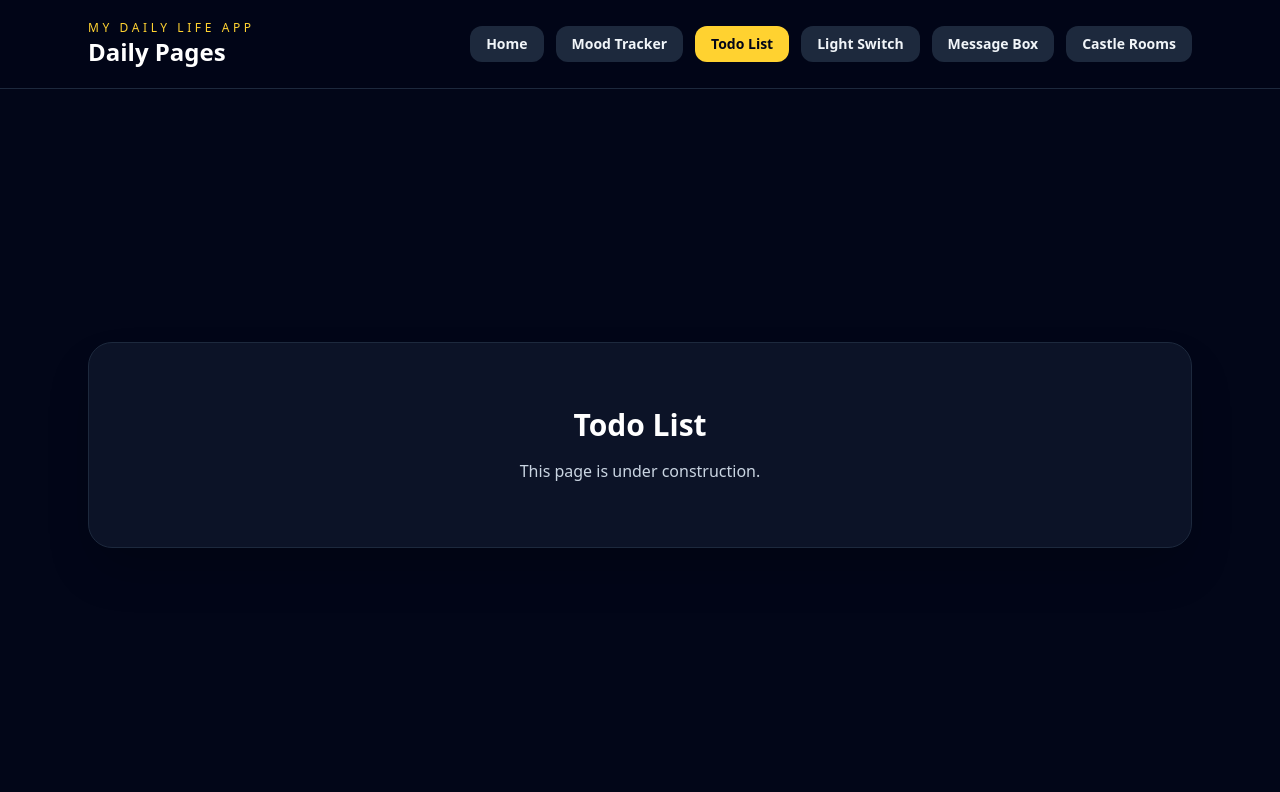
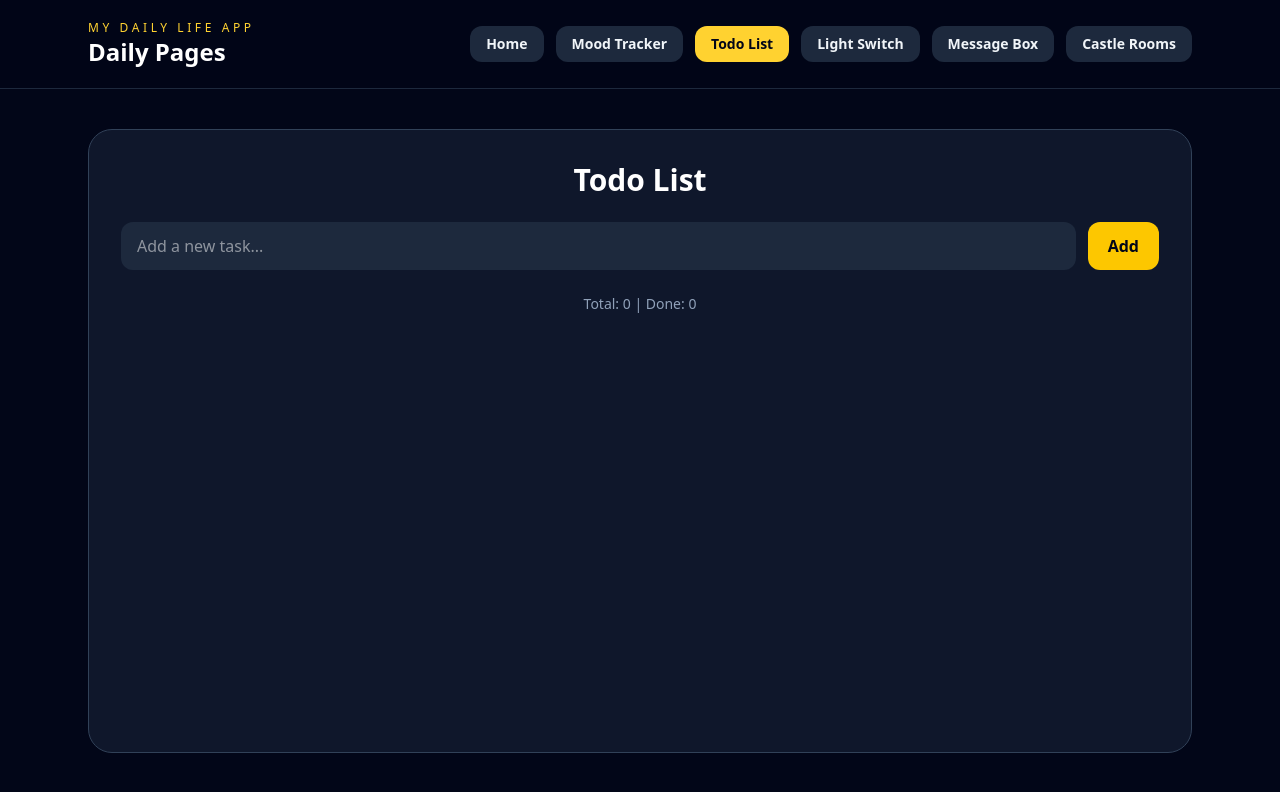
Before and after one commit to Wathisa/jsd12_week-08-react-castle-rooms, a React (Vite) app: page / in a window 1280 px wide. Both pictures are taken after a click on the button "Todo List". Shown: the top 792 px of the page. Built offline with nearby package versions, Linux system fonts and the light colour scheme.

Commit message:
feat: implement Todo List with add, delete, and toggle

```diff
--- a/src/App.jsx
+++ b/src/App.jsx
@@ -26,7 +26,7 @@ export default function App() {
     <div className="min-h-screen bg-slate-950 text-slate-100">
       <Navbar currentPage={currentPage} onNavigate={setCurrentPage} />
 
-      <main className="mx-auto flex min-h-[calc(100vh-88px)] w-full max-w-6xl items-center justify-center px-6 py-12">
+      <main className="mx-auto flex min-h-[calc(100vh-88px)] w-full max-w-6xl justify-center pt-10 px-6 py-12">
         {/* แสดงหน้าเว็บที่เลือกจาก navbar */}
         <CurrentPageComponent />
       </main>
--- a/src/components/LightSwitch.jsx
+++ b/src/components/LightSwitch.jsx
@@ -5,7 +5,7 @@ export default function LightSwitch() {
 
   return (
     <section
-      className={`w-full max-w-xs rounded-3xl border px-8 py-12 text-center shadow-2xl transition ${
+      className={`w-full rounded-3xl border px-8 py-12 text-center shadow-2xl transition ${
         isLightOn
           ? "border-amber-200 bg-amber-100 text-slate-950"
           : "border-slate-800 bg-slate-900/80 text-slate-100"
--- a/src/components/MessageBox.jsx
+++ b/src/components/MessageBox.jsx
@@ -22,10 +22,13 @@ export default function MessageBox() {
   }
 
   return (
-    <section className="w-full max-w-xl rounded-3xl border border-slate-800 bg-slate-900/80 px-8 py-12 text-center shadow-2xl">
+    <section className="w-full rounded-3xl border border-slate-800 bg-slate-900/80 px-8 py-12 text-center shadow-2xl">
       <h2 className="text-3xl font-bold text-white">Message Box</h2>
 
-      <form onSubmit={handleSubmit} className="mx-auto mt-8 flex max-w-sm flex-col gap-4">
+      <form
+        onSubmit={handleSubmit}
+        className="mx-auto mt-8 flex max-w-sm flex-col gap-4"
+      >
         <input
           type="text"
           value={message}
--- a/src/components/TodoList.jsx
+++ b/src/components/TodoList.jsx
@@ -1,8 +1,92 @@
+import { useState } from "react";
+
 export default function TodoList() {
+  const [todos, setTodos] = useState([]);
+  const [inputValue, setInputValue] = useState("");
+
+  const handleAddTodo = () => {
+    if (inputValue.trim() === "") return;
+
+    const newTodo = {
+      id: Date.now(),
+      text: inputValue,
+      completed: false,
+    };
+
+    setTodos([...todos, newTodo]);
+    setInputValue("");
+  };
+
+  const handleDeleteTodo = (id) => {
+    const updatedTodos = todos.filter((todo) => todo.id !== id);
+    setTodos(updatedTodos);
+  };
+
+  const handleToggleTodo = (id) => {
+    const updatedTodos = todos.map((todo) => {
+      if (todo.id === id) {
+        return { ...todo, completed: !todo.completed };
+      }
+
+      return todo;
+    });
+
+    setTodos(updatedTodos);
+  };
+
   return (
-    <section className="w-full rounded-3xl border border-slate-800 bg-slate-900/80 px-8 py-16 text-center shadow-2xl">
-      <h2 className="text-3xl font-bold text-white">Todo List</h2>
-      <p className="mt-4 text-slate-300">This page is under construction.</p>
-    </section>
+    <div className="w-full mx-auto rounded-3xl border border-slate-700 bg-slate-900 p-8 text-white">
+      <h1 className="mb-6 text-center text-3xl font-bold">Todo List</h1>
+
+      <div className="flex gap-3">
+        <input
+          type="text"
+          placeholder="Add a new task..."
+          className="flex-1 rounded-xl bg-slate-800 px-4 py-3 outline-none"
+          value={inputValue}
+          onChange={(e) => setInputValue(e.target.value)}
+          onKeyDown={(e) => {
+            if (e.key === "Enter") {
+              handleAddTodo();
+            }
+          }}
+        />
+
+        <button
+          onClick={handleAddTodo}
+          className="rounded-xl bg-yellow-400 px-5 py-3 font-bold text-slate-950"
+        >
+          Add
+        </button>
+      </div>
+      <div className="mt-6 space-y-3">
+        {todos.map((todo) => (
+          <div
+            key={todo.id}
+            className="flex items-center justify-between rounded-xl bg-slate-800 px-4 py-3"
+          >
+            <span
+              onClick={() => handleToggleTodo(todo.id)}
+              className={`cursor-pointer ${
+                todo.completed ? "text-slate-500 line-through" : "text-white"
+              }`}
+            >
+              {todo.text}
+            </span>
+
+            <button
+              onClick={() => handleDeleteTodo(todo.id)}
+              className="text-red-400"
+            >
+              Delete
+            </button>
+          </div>
+        ))}
+        <div className="mt-6 text-center text-sm text-slate-400">
+          Total: {todos.length} | Done:{" "}
+          {todos.filter((todo) => todo.completed).length}
+        </div>
+      </div>
+    </div>
   );
 }
```
